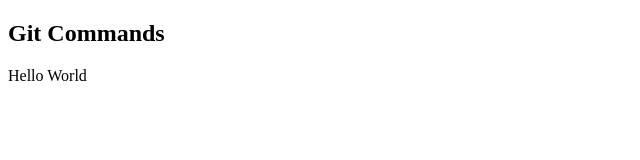
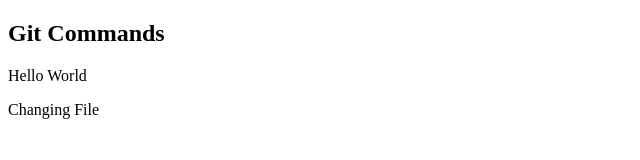
Before and after one commit to FarukhBashir123/GettingsStarted, a plain HTML site: page Index.html in a window 1280 px wide. Shown: the whole page, without its empty margins (0-640 px from the left). Drawn offline with Linux system fonts and the light colour scheme.

Commit message:
File Change

```diff
--- a/Index.html
+++ b/Index.html
@@ -11,6 +11,7 @@
 <body>
     <h2>Git Commands</h2>
     <p>Hello World</p>
+    <p>Changing File</p>
 </body>
 
 </html>
```
